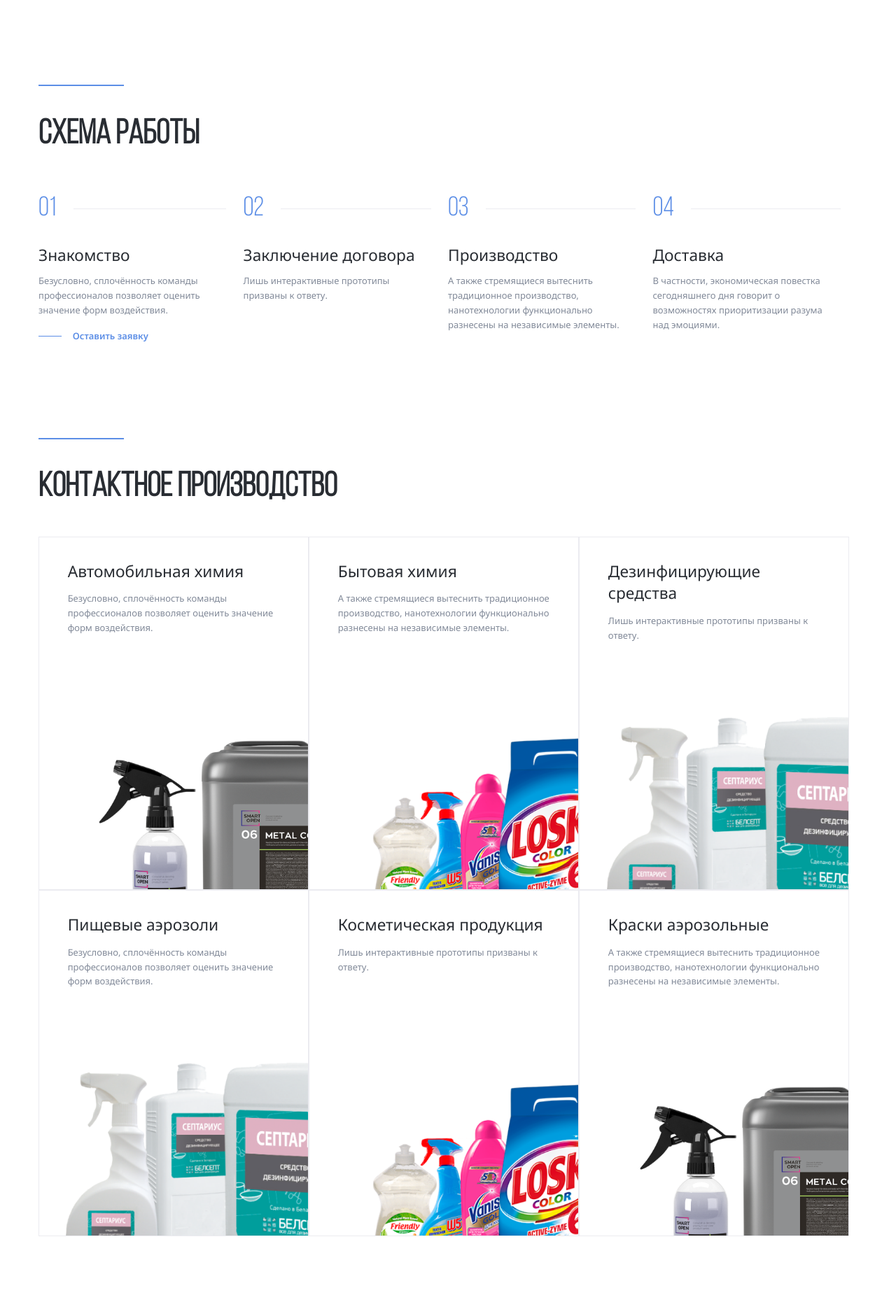
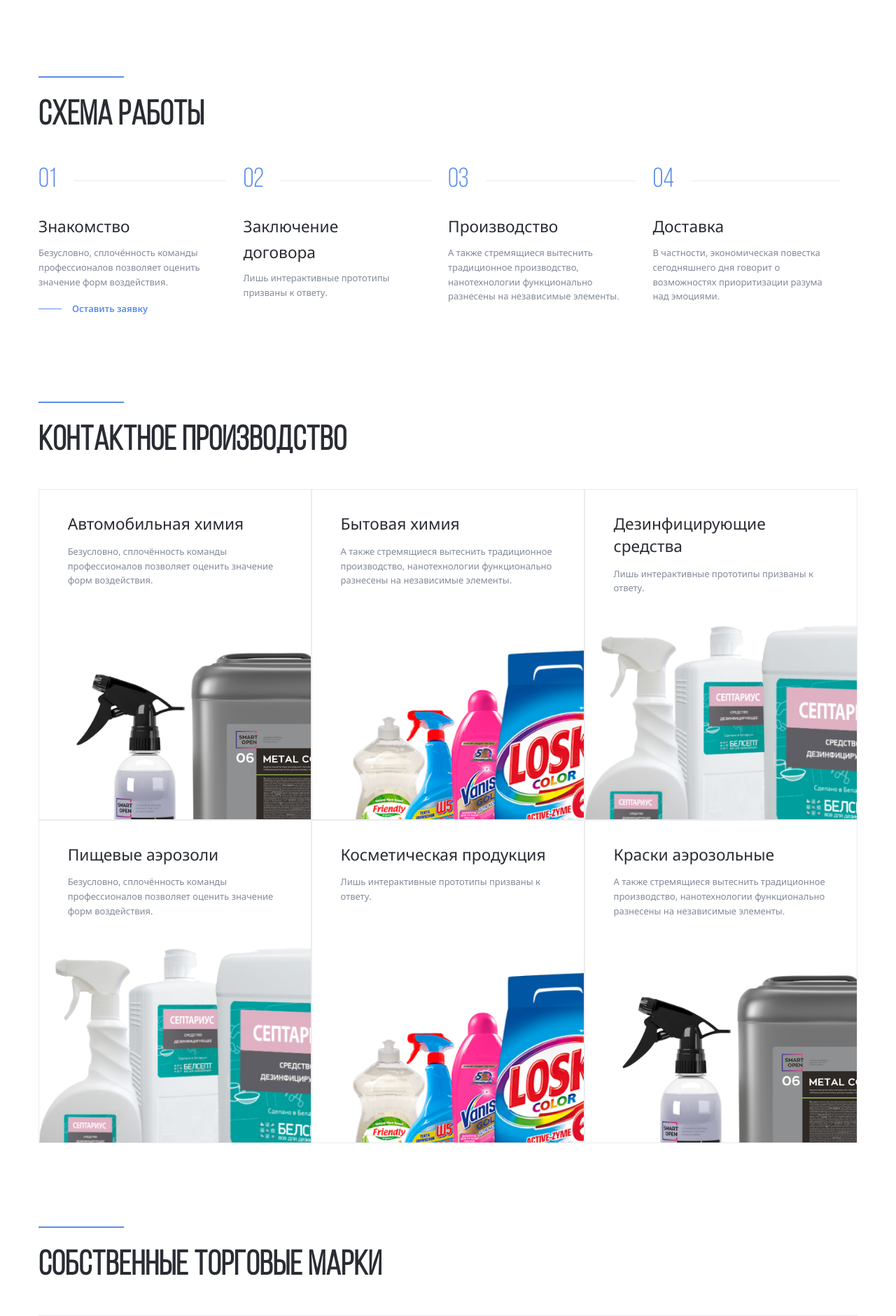
Before and after one commit to killghostbail/Aliance, a PHP site: page / in a window 1280 px wide. Shown: the part 809-2690 px from the top of the page at 70% size. Run offline with PHP 8.4, Linux system fonts and the light colour scheme.

Commit message:
fix: pixel perfect

```diff
--- a/css/style.css
+++ b/css/style.css
@@ -218,14 +227,21 @@ body {
   margin-top: 1.125rem;
 }
 .section {
-  margin-top: 9.375rem;
-  margin-bottom: 9.375rem;
+  padding-top: 4rem;
+  padding-bottom: 4rem;
 }
 .section-title {
   font-family: "Bebas Neue";
   font-size: 3.75rem;
   line-height: 120%;
+  letter-spacing: 0.6px;
   color: #292d33;
+  margin-top: 2rem;
+  margin-bottom: 2.1rem;
+}
+.section-steps {
+  margin-top: 5.4rem;
+  margin-bottom: 0.4rem;
 }
 .steps {
   display: flex;
@@ -265,7 +281,7 @@ body {
   line-height: 160%;
   color: #828a99;
   margin-top: 0.625rem;
-  margin-bottom: 1.25rem;
+  margin-bottom: 1.35rem;
 }
 .button-link {
   display: flex;
@@ -281,7 +297,7 @@ body {
   height: 1px;
   background: #5c8ee6;
   width: 2.5rem;
-  margin-right: 1.25rem;
+  margin-right: 1.2rem;
   transition: width 0.2s;
 }
 .button-link:hover::before {
@@ -306,9 +322,12 @@ body {
   display: flex;
   flex-wrap: wrap;
 }
+.production-cards {
+  margin-top: 3rem;
+}
 .card {
   text-decoration: none;
-  flex-basis: 33%;
+  flex-basis: 33.33%;
   border: 1px solid #ebebf0;
   position: relative;
   transition: border 0.2s;
@@ -320,7 +339,7 @@ body {
   border-color: #5c8ee6;
 }
 .card-image {
-  width: 90%;
+  width: 100%;
   position: absolute;
   bottom: 0;
   right: 0;
@@ -328,6 +347,7 @@ body {
 }
 .card-content {
   padding: 2.5rem 3.125rem;
+  padding-bottom: 23.6rem;
 }
 .card-title {
   font-weight: 400;
@@ -342,10 +362,14 @@ body {
   font-size: 1rem;
   line-height: 160%;
   color: #828a99;
-  margin-bottom: 24.625rem;
+  margin-bottom: 1rem;
 }
 .trademark-cards {
   display: flex;
+  margin-top: 3.1rem;
+}
+.section-trademark {
+  margin-top: 1.2rem;
 }
 .trademark-card {
   flex-basis: 50%;
--- a/index.html
+++ b/index.html
@@ -200,7 +200,7 @@
       </div>
       <!-- /.container -->
     </header>
-    <section class="section section-light">
+    <section class="section section-light section-steps">
       <div class="container">
         <div class="seporator"></div>
         <h2 class="section-title">схема работы</h2>
@@ -218,7 +218,10 @@
               </p>
               <a href="#" class="button-link">Оставить заявку</a></li>
             <li class="swiper-slide steps-item"><span class="steps-num">02</span>
-              <h3 class="steps-title">Заключение договора</h3>
+              <h3 class="steps-title">
+                Заключение <br />
+                договора
+              </h3>
               <p class="steps-text">
                 Лишь интерактивные прототипы призваны к ответу.
               </p></li>
@@ -248,11 +251,11 @@
           <!-- /.steps-button -->
       </div>
     </section>
-    <section class="section production">
+    <section class="section production section-production">
       <div class="container">
         <div class="seporator"></div>
         <h2 class="section-title">контактное производство</h2>
-        <div class="cards">
+        <div class="cards production-cards">
           <a href="#" class="card">
             <div class="card-content">
               <h3 class="card-title">Автомобильная химия</h3>
@@ -300,7 +303,7 @@
         <!-- /.cards -->
       </div>
     </section>
-    <section class="section trademark">
+    <section class="section trademark section-trademark">
       <div class="container">
         <div class="seporator"></div>
         <h2 class="section-title">собственные торговые марки</h2>
@@ -330,7 +333,7 @@
         <div class="founder-content-wrapper">
           <div class="founder-content">
             <div class="seporator"></div>
-            <h2 class="section-title">Отношение к делу и клиентам</h2>
+            <h2 class="section-title">Отношение к делу <br />и к клиентам</h2>
             <p class="founder-text">
               Кстати, интерактивные прототипы описаны максимально подробно.
               Повседневная практика показывает, что укрепление и развитие
@@ -354,7 +357,7 @@
       </div>
       <!-- /.container -->
     </section>
-    <section class="section clients">
+    <section class="section clients section-clients">
       <div class="container">
         <div class="seporator"></div>
         <div class="clients-wrapper">
```
Also changed, not shown: other parts of css/style.css (+45 -18 lines). Lines whose indentation alone changed are shown as unchanged.
